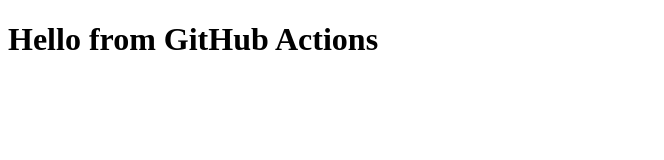
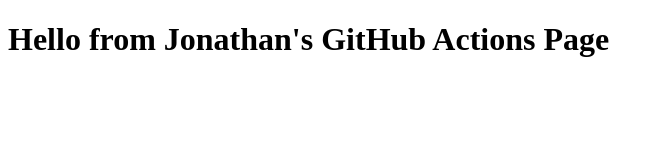
Before and after one commit to j-hopsss/cicd-lab, a plain HTML site: page index.html in a window 1280 px wide. Shown: the whole page, without its empty margins (0-664 px from the left). Drawn offline with Linux system fonts and the light colour scheme.

Commit message:
Update heading text in index.html

```diff
--- a/index.html
+++ b/index.html
@@ -2,5 +2,5 @@
 <!doctype html>
 <html>
   <head><meta charset="utf-8"><title>My Page</title></head>
-  <body><h1>Hello from GitHub Actions</h1></body>
+  <body><h1>Hello from Jonathan's GitHub Actions Page</h1></body>
 </html>
```
